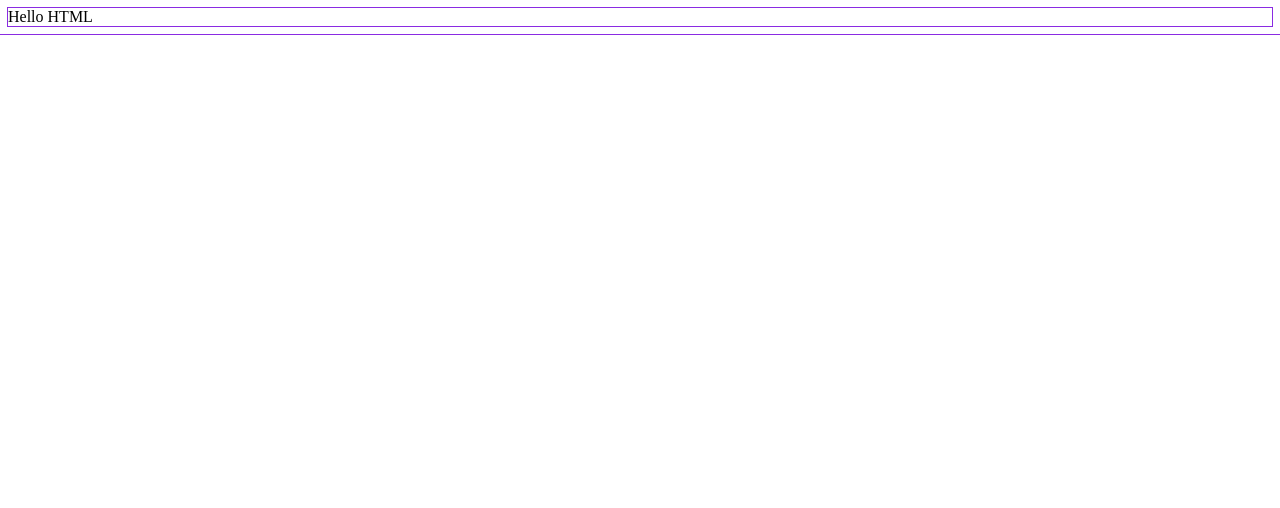
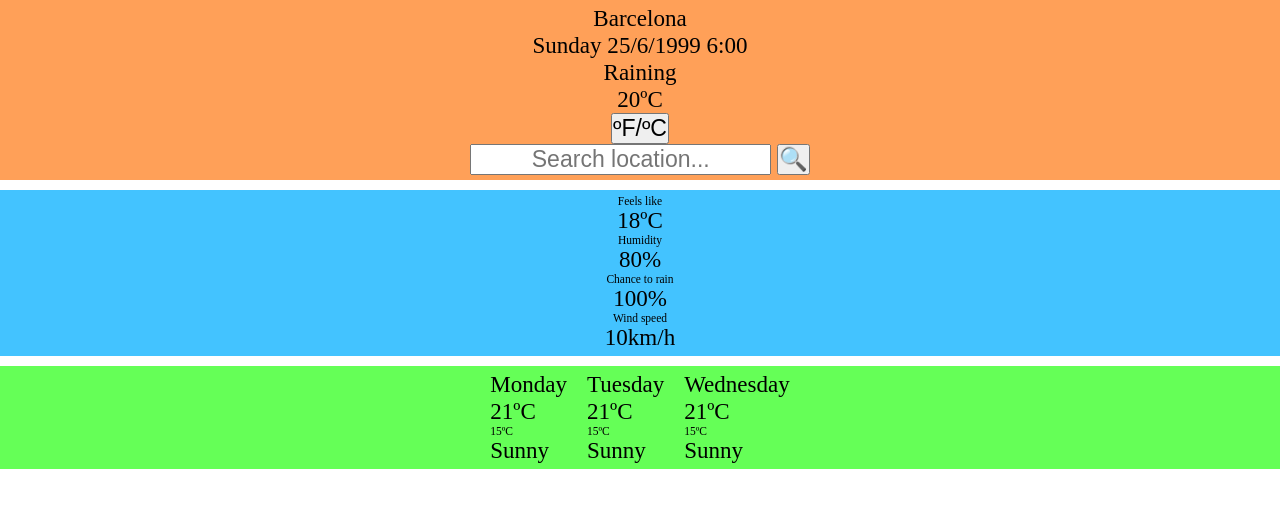
Before and after one commit to miguelruizc/odin-weather-app, a plain HTML site: page index.html in a window 1280 px wide. Drawn offline with Linux system fonts and the light colour scheme.

Commit message:
Add HTML structure & initial styles

```diff
--- a/index.html
+++ b/index.html
@@ -8,6 +8,56 @@
     <title>Weather App</title>
 </head>
 <body>
-    Hello HTML
+    <div class="content">
+        <div class="dayMain">
+            <div class="city">Barcelona</div>
+            <div class="date">Sunday 25/6/1999 6:00</div>
+            <div class="weather">Raining</div>
+            <div class="temperature">20ºC</div>
+            <button class="CtoFButton">ºF/ºC</button>
+            <form>
+                <input type="text" class="search" placeholder="Search location...">
+                <button type="submit">&#x1F50D;</button>
+            </form>
+        </div>
+        <div class="dayAdditional">
+            <div class="feelsLike">
+                <p>Feels like</p>
+                <p>18ºC</p>
+            </div>
+            <div class="humidity">
+                <p>Humidity</p>
+                <p>80%</p>
+            </div>
+            <div class="rainChance">
+                <p>Chance to rain</p>
+                <p>100%</p>
+            </div>
+            <div class="windSpeed">
+                <p>Wind speed</p>
+                <p>10km/h</p>
+            </div>
+        </div>
+        <div class="forecast">
+            <div class="day1">
+                <div class="forecastDate">Monday</div>
+                <div class="forecastTemperature">21ºC</div>
+                <div class="forecastTemperatureMin">15ºC</div>
+                <div class="forecastWeather">Sunny</div>
+            </div>
+            <div class="day2">
+                <div class="forecastDate">Tuesday</div>
+                <div class="forecastTemperature">21ºC</div>
+                <div class="forecastTemperatureMin">15ºC</div>
+                <div class="forecastWeather">Sunny</div>
+            </div>
+            <div class="day3">
+                <div class="forecastDate">Wednesday</div>
+                <div class="forecastTemperature">21ºC</div>
+                <div class="forecastTemperatureMin">15ºC</div>
+                <div class="forecastWeather">Sunny</div>
+            </div>
+        </div>
+    </div>
 </body>
 </html>
--- a/style.css
+++ b/style.css
@@ -1,3 +1,56 @@
 * {
-    outline: 1px solid blueviolet;
+    padding: 0px;
+    margin: 0px;
+    box-sizing: border-box;
+    font-size: 1.2rem;
 }
+
+.content {
+    display: flex;
+    flex-direction: column;
+    gap: 10px;
+}
+
+.content > div {
+    padding: 5px;
+}
+
+.dayMain {
+    background-color: #ffa058;
+    display: flex;
+    flex-direction: column;
+    justify-content: center;
+    align-items: center;
+}
+
+.dayAdditional {
+    background-color: #43c3ff;
+    display: flex;
+    flex-direction: column;
+    justify-content: center;
+    align-items: center;
+}
+
+.dayAdditional > div :first-child {
+    font-size: 0.6rem;
+
+}
+
+.forecast {
+    background-color: #65ff57;
+    display: flex;
+    gap: 20px;
+    justify-content: center;
+}
+
+.forecastTemperatureMin {
+    font-size: 0.6rem;
+}
+
+p {
+    text-align: center;
+}
+
+input {
+    text-align: center;
+}
```
Also changed, not shown: requeriments-specification.txt.
